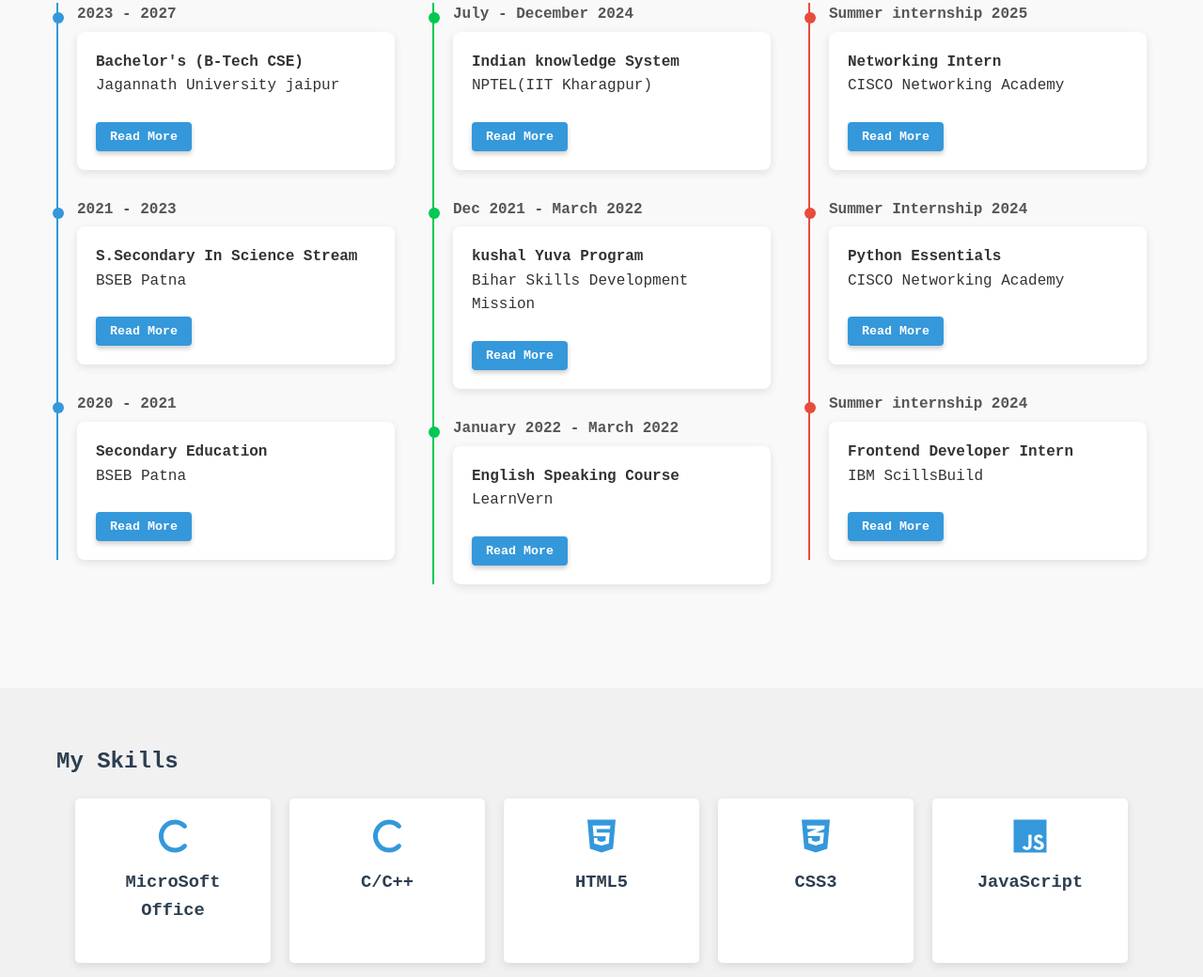
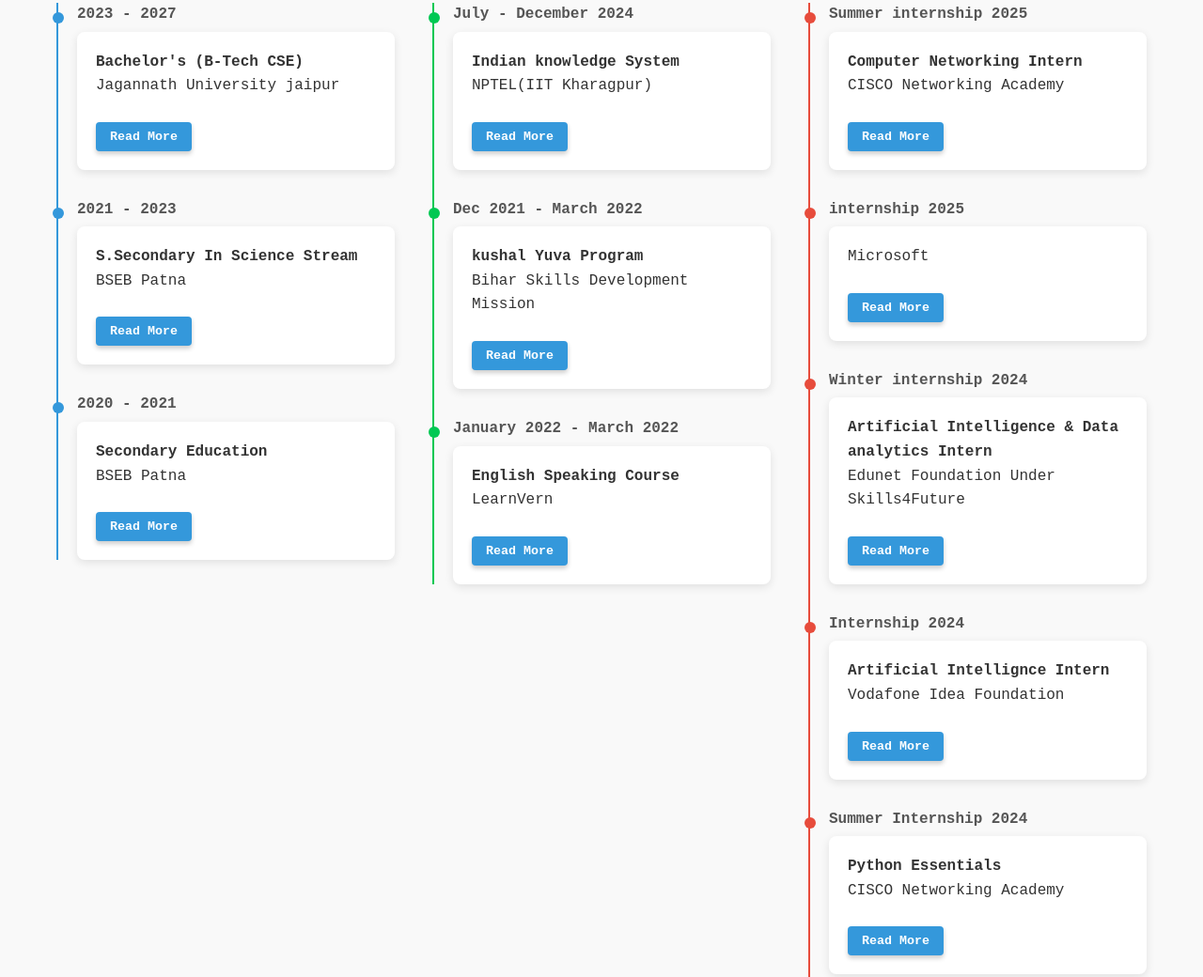
Before and after one commit to CsWithAk/amit, a plain HTML site: page index.html in a window 1280 px wide. Shown: the part 1234-2274 px from the top of the page at 94% size. Drawn offline with nearby package versions, Linux system fonts and the light colour scheme.

Commit message:
Update index.html

```diff
--- a/index.html
+++ b/index.html
@@ -143,7 +143,7 @@
                                 <button class="journey-btn read-more">Read More</button>
                                 <div class="details">
                                     <p>Focused on English Speaking and More.</p>
-                                    <a href="#" id="hero-btn" class="journey-btn more-details">View Certificate</a>
+                                    <a href="https://drive.google.com/uc?export=download&id=1gTQ7bu9hODLLnc64BPPx4GxNtUFyO24V" id="hero-btn" class="journey-btn more-details">View Certificate</a>
                                 </div>
                             </div>
                         </div>
@@ -158,12 +158,49 @@
                         <div class="timeline-item">
                             <div class="timeline-date">Summer internship 2025</div>
                             <div class="timeline-content">
-                                <h4>Networking Intern</h4>
+                                <h4>Computer Networking Intern</h4>
                                 <p>CISCO Networking Academy</p>
                                 <button class="journey-btn read-more">Read More</button>
                                 <div class="details">
-                                    <p>Building projects such Home Network Setup, Office Network Setup etc. </p>
-                                    <a href="#" id="hero-btn" class="journey-btn more-details">View Certificate</a>
+                                    <p>I have worked at University network management Project. Build more projects such Home Network Setup, Office Network Setup etc. </p>
+                                    <a href="https://drive.google.com/uc?export=download&id=17idjFzSyWJUh6aGqhhwH7QjRFZoy0ky8" id="hero-btn" class="journey-btn more-details">Certificate</a>
+                                </div>
+                            </div>
+                        </div>
+                        <div class="timeline-item">
+                            <div class="timeline-date">internship 2025</div>
+                            <div class="timeline-content">
+                                <h4></h4>
+                                <p>Microsoft</p>
+                                <button class="journey-btn read-more">Read More</button>
+                                <div class="details">
+                                    <p>I have Successfully participated in a 4-week internship on Foundations of AI
+From 10 April 2025 to 10 May 2025,</p>
+                                    <a href="https://drive.google.com/uc?export=download&id=1jbzggqnfKvjWOKV0yFs2kg1BqiyvLse_" id="hero-btn" class="journey-btn more-details">Certificate</a>
+                                </div>
+                            </div>
+                        </div>
+                        <div class="timeline-item">
+                            <div class="timeline-date">Winter internship 2024</div>
+                            <div class="timeline-content">
+                                <h4>Artificial Intelligence & Data analytics Intern</h4>
+                                <p>Edunet Foundation Under Skills4Future</p>
+                                <button class="journey-btn read-more">Read More</button>
+                                <div class="details">
+                                    <p>This is 4 weeks online virtual intership program and i have worked on a project titled Healthcare Prediction on Diabetic Patients using Python, which was successfully completed under the guidance of an industry expert.</p>
+                                    <a href="https://drive.google.com/uc?export=download&id=1QUx92FPkmdvR8upK3idGno6ASbWUq1OK" id="hero-btn" class="journey-btn more-details">Certificate</a>
+                                </div>
+                            </div>
+                        </div>
+                        <div class="timeline-item">
+                            <div class="timeline-date">Internship 2024</div>
+                            <div class="timeline-content">
+                                <h4>Artificial Intellignce Intern</h4>
+                                <p>Vodafone Idea Foundation</p>
+                                <button class="journey-btn read-more">Read More</button>
+                                <div class="details">
+                                    <p>During this internship, I have learnt about basics of Linux operating System</p>
+                                    <a href="https://drive.google.com/uc?export=download&id=1nGOqTxNDQHKND4HpTJcMaYMlyjL7XQ36" id="hero-btn" class="journey-btn more-details">Certificate</a>
                                 </div>
                             </div>
                         </div>
@@ -187,7 +224,7 @@
                                 <button class="journey-btn read-more">Read More</button>
                                 <div class="details">
                                     <p>Build Some Web projects such Music Player, portfolio, HomePage etc. </p>
-                                    <a href="#" id="hero-btn" class="journey-btn more-details">View Certificate</a>
+                                    <a href="#" id="hero-btn" class="journey-btn more-details">Certificate</a>
                                 </div>
                             </div>
                         </div>
```
